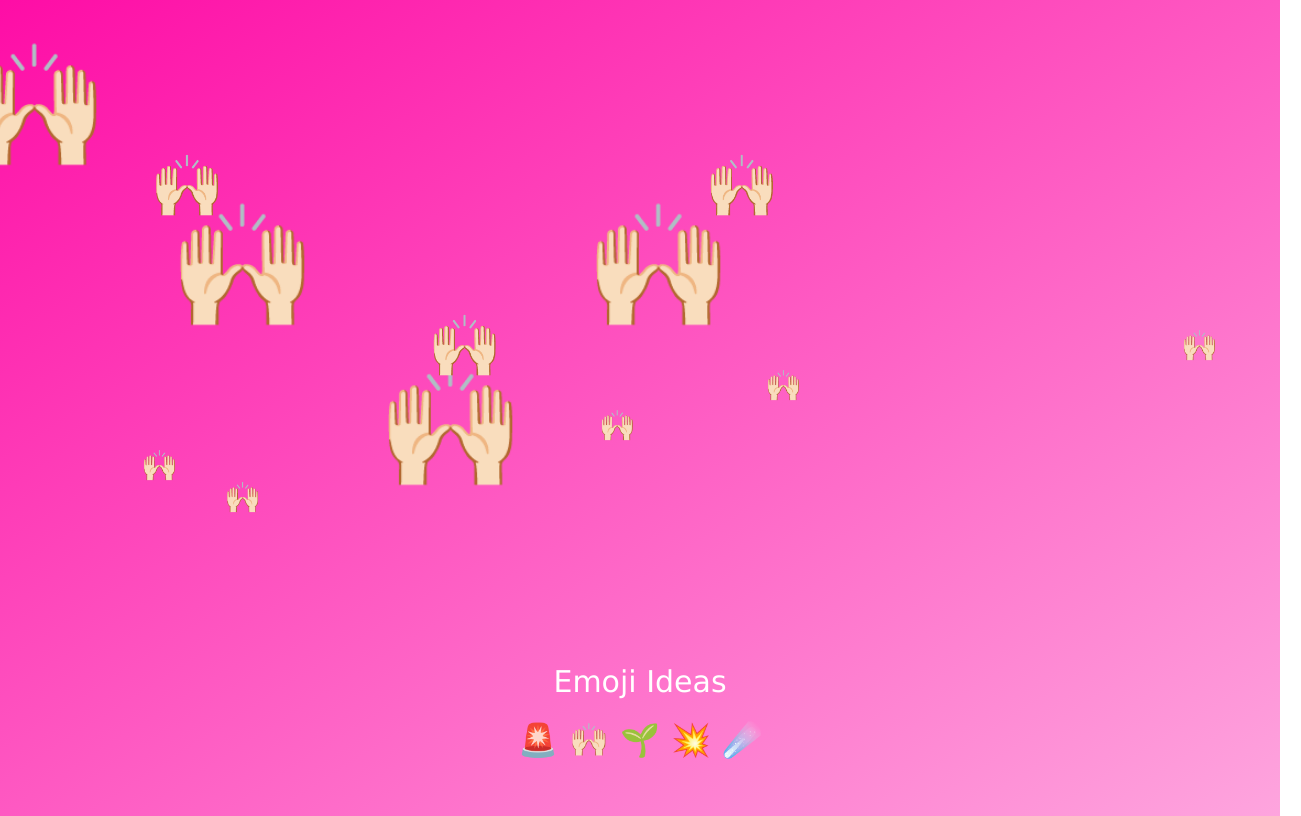
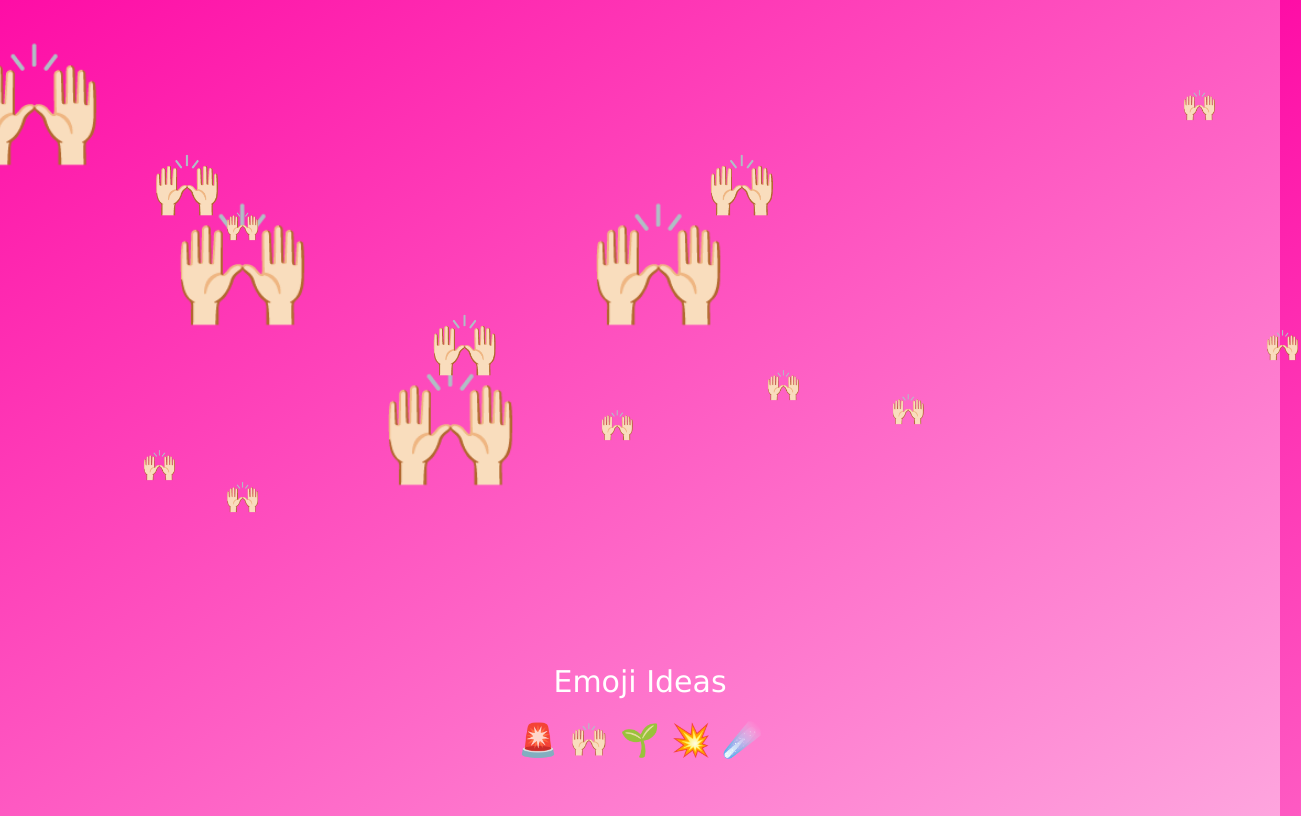
Before and after one commit to AdamXweb/FlyinEmoji, a plain HTML site: page index.html in a window 1280 px wide. Shown: the whole page, 1301 px wide, since content can reach past the window. Drawn offline with nearby package versions, Linux system fonts and the light colour scheme.

Commit message:
quick fix small emoji layered for depth and variations tweaked slightly

```diff
--- a/index.html
+++ b/index.html
@@ -1,6 +1,7 @@
 <!DOCTYPE html>
 <head>
     <link rel="stylesheet" type="text/css" href="main.css">
+    <title>Lend me a hand!</title>
     <script src="https://ajax.googleapis.com/ajax/libs/jquery/3.4.0/jquery.min.js"></script>
     <script>
         $(document).ready(function(){
@@ -50,6 +51,12 @@
     <div class="tab-content">
         <div id="hands" class="tab-pane fade active show">
             <div class="animate hands">
+                <div class="emoji s s-1">🙌🏻</div>
+                <div class="emoji s s-2">🙌🏻</div>
+                <div class="emoji s s-3">🙌🏻</div>
+                <div class="emoji s s-4">🙌🏻</div>
+                <div class="emoji s s-5">🙌🏻</div>
+                <div class="emoji s s-6">🙌🏻</div>
                 <div class="emoji l l-1">🙌🏻</div>
                 <div class="emoji l l-2">🙌🏻</div>
                 <div class="emoji l l-3">🙌🏻</div>
@@ -64,12 +71,6 @@
                 <div class="emoji m m-4">🙌🏻</div>
                 <div class="emoji m m-5">🙌🏻</div>
                 <div class="emoji m m-6">🙌🏻</div>
-                <div class="emoji s s-1">🙌🏻</div>
-                <div class="emoji s s-2">🙌🏻</div>
-                <div class="emoji s s-3">🙌🏻</div>
-                <div class="emoji s s-4">🙌🏻</div>
-                <div class="emoji s s-5">🙌🏻</div>
-                <div class="emoji s s-6">🙌🏻</div>
                 <div class="emoji s s-7">🙌🏻</div>
                 <div class="emoji s s-8">🙌🏻</div>
                 <div class="emoji s s-9">🙌🏻</div>
@@ -96,5 +97,10 @@
                 <div class="emoji m m-6">🚨</div>
             </div>
         </div>
+        <div id="siren" class="tab-pane fade hide">
+            <div class="animate siren">
+
+            </div>
+        </div>
     </div>
 </body>
--- a/main.css
+++ b/main.css
@@ -236,7 +236,7 @@ p label:hover {
 
 /* small */
 .s-1{
-    --height: -10vh;
+    --height: -40vh;
     animation-delay: 1.7s;
 }
 .s-2{
@@ -264,12 +264,12 @@ p label:hover {
     animation-delay: 4.7s;
 }
 .s-8{
-    --height: -4vh;
-    animation-delay: 5.7s;
+    --height: -25vh;
+    animation-delay: 6;
 }
 .s-9{
     --height: -2vh;
-    animation-delay: 6.7s;
+    animation-delay: 2.4s;
 }
 .s-10{
     --height: 9vh;
@@ -281,7 +281,7 @@ p label:hover {
 }
 .s-12{
     --height: -10vh;
-    animation-delay: 6.7s;
+    animation-delay: 1.5s;
 }
 
 /* Emoji animations */
```
